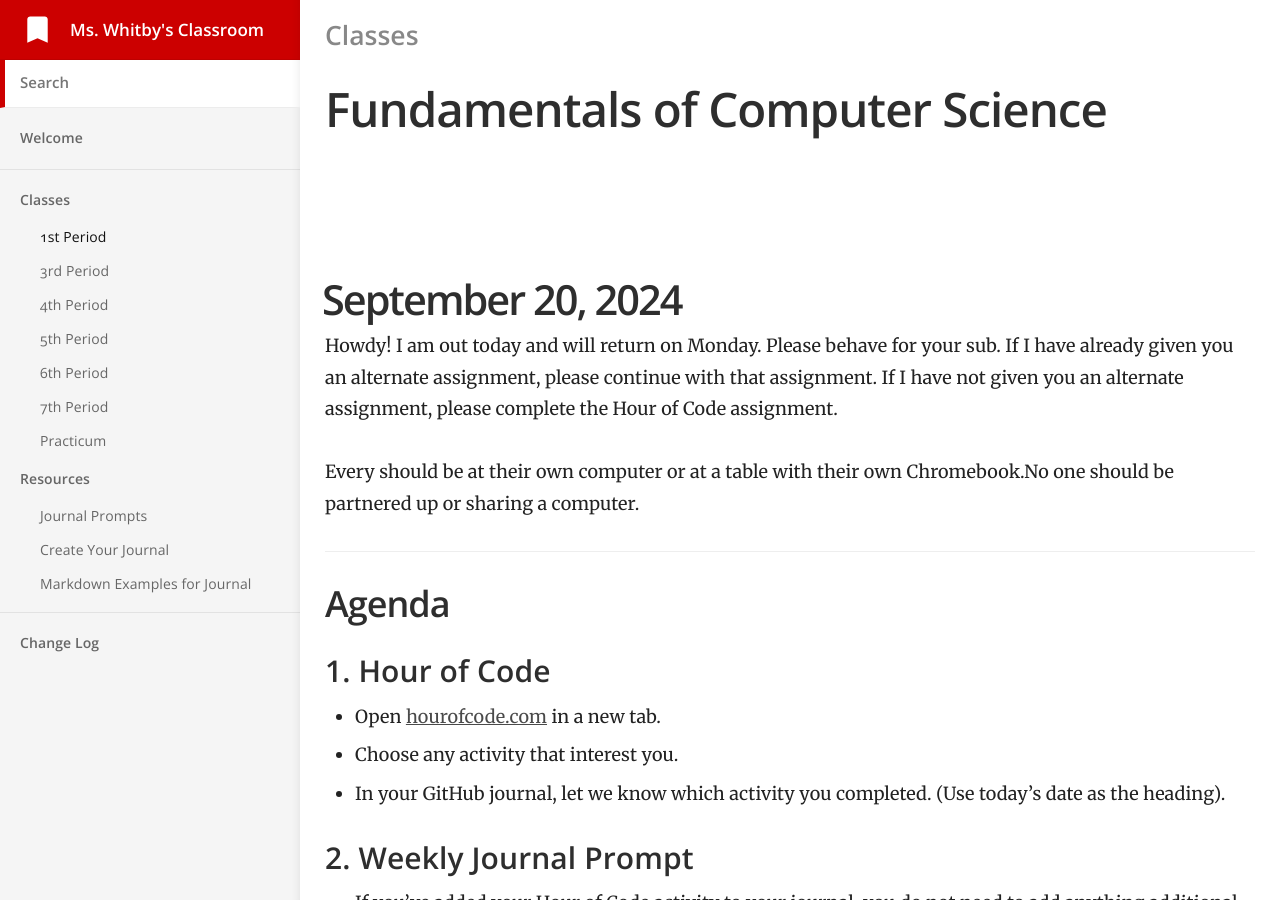
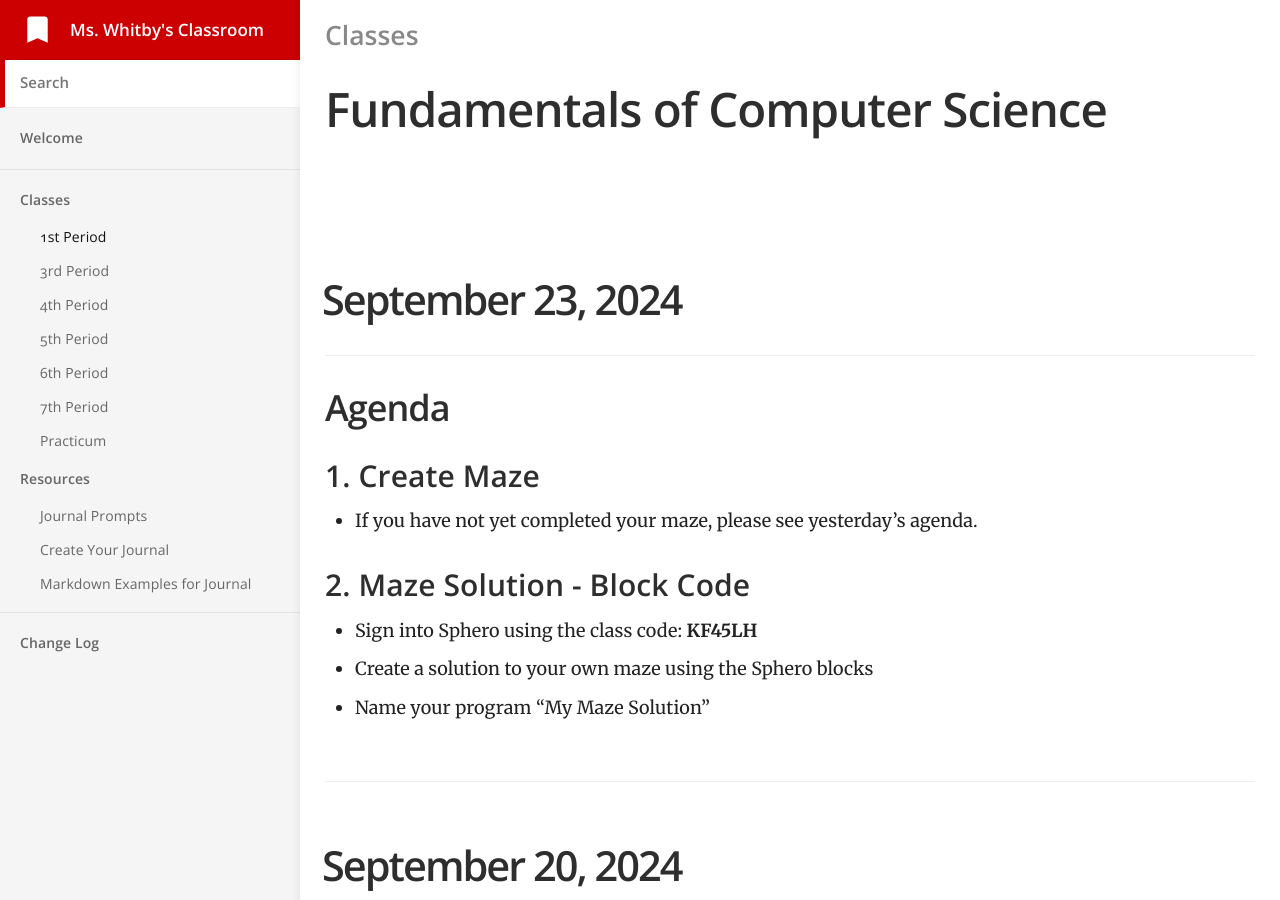
Before and after one commit to mswhitby/classroom, a Jekyll site: the page built from _docs/classes/1st.md, in a window 1280 px wide and 900 px high. Built offline with Jekyll 4.4.1, drawn with Linux system fonts in a browser that asks for light colours.

Commit message:
Updated lesson

```diff
--- a/_docs/classes/1st.md
+++ b/_docs/classes/1st.md
@@ -4,6 +4,22 @@ subtitle: Fundamentals of Computer Science
 category: Classes
 order: 1
 ---
+
+# September 23, 2024
+
+## Agenda
+
+### 1. Create Maze
+
+- If you have not yet completed your maze, please see yesterday's agenda.
+
+### 2. Maze Solution - Block Code
+
+- Sign into Sphero using the class code: **KF45LH**
+- Create a solution to your own maze using the Sphero blocks
+- Name your program "My Maze Solution"
+
+----
 
 # September 20, 2024
 
```
